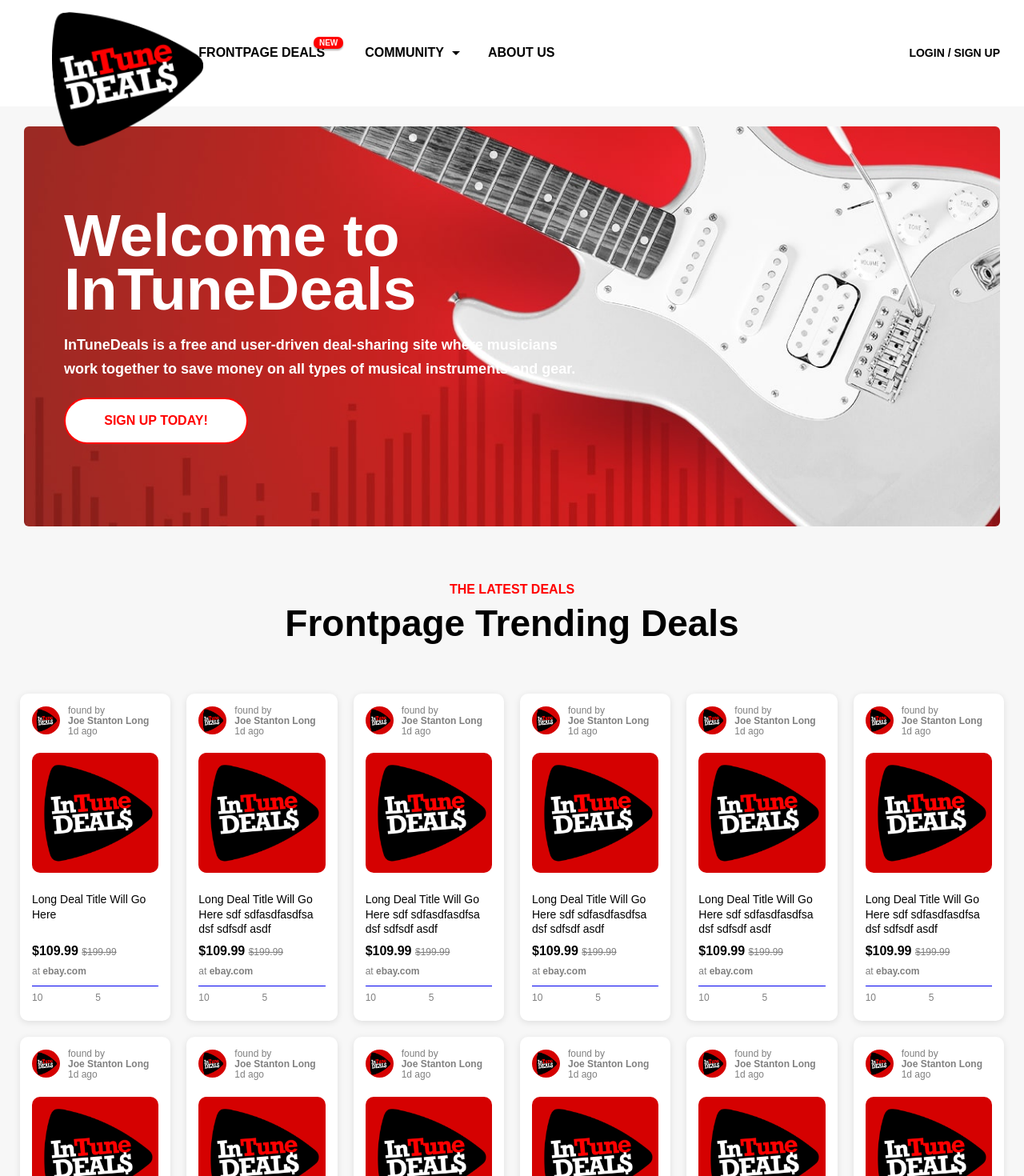
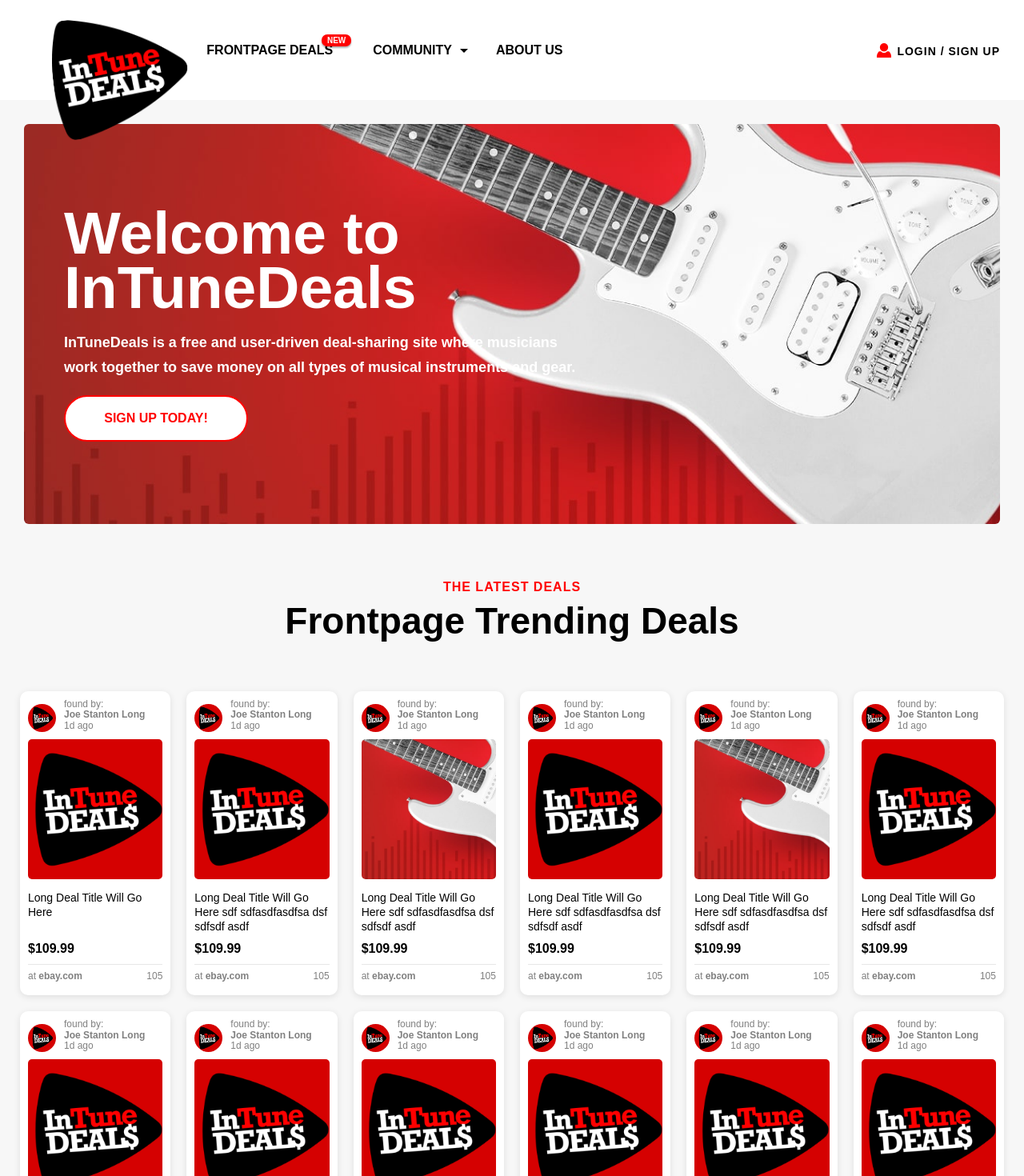
Before and after one commit to JStantonWordPress/intunereact, a React (Create React App) app: page / in a window 1280 px wide. Shown: the top 1470 px of the page at 80% size. Built offline with nearby package versions, Linux system fonts and the light colour scheme; a web font is replaced by a local one.

Commit message:
more homepage updates

```diff
--- a/src/components/Card.js
+++ b/src/components/Card.js
@@ -7,20 +7,24 @@
         <a href={link} className="card">
             <div className="cardAuthor">
                 <img src={authorImage} className="cardAvatar" />
-                <p>found by <strong>{authorName}</strong></p>
+                <p>found by: <strong>{authorName}</strong></p>
                 <p>{date} ago</p>
             </div>
-            <div className="cardImage" style={{backgroundImage: `url(${dealImage})`}}></div>
+
+            {/*<div className="cardImage" style={{backgroundImage: `url(${dealImage})`}}></div>*/}
+
+            <img src={dealImage} class="cardImageSingle" alt="deal image" />
+
             <p className="cardTitle">{dealTitle}</p>
-            <p className="cardPrice">${salePrice} <span>${origPrice}</span></p>
+            <p className="cardPrice">${salePrice}</p>
             <div className="cardFooter">
-                    <p className="cardLocation">at <span>{store}</span></p>
                     <div className="grid grid-bleed align-center cardFooterGrid">
                         <div className="col-6">
-                        <span className="cardVote">{vote}</span>
+                            <p className="cardLocation">at <span>{store}</span></p>
                         </div>
-                        <div className="col-6">
-                        <span className="cardComments">{comments}</span>
+                        <div className="col-6 cardFooterRight">
+                            <span className="cardVote">{vote}</span>
+                            <span className="cardComments">{comments}</span>
                         </div>
                     </div>
             </div>
--- a/src/components/Footer.js
+++ b/src/components/Footer.js
@@ -1,6 +1,6 @@
 import React from "react";
 import {Link} from 'react-router-dom';
-import Logo from "../images/logo.png";
+import Logo from "../images/intunedeals-logo-min.png";
 
 function Footer(){
     return(
@@ -22,11 +22,8 @@
             <div className="footerFluidCopy">
                 <div className="container">
                     <div className="grid">
-                        <div className="col-sm-6">
+                        <div className="col-sm-12">
                             <p>&copy; 2022 Copyright InTuneDeals. <Link to="/privacy">Privacy Policy</Link></p>
-                        </div>
-                        <div className="col-sm-6">
-                            Social Media
                         </div>
                     </div>
                 </div>
--- a/src/components/FrontDeals.js
+++ b/src/components/FrontDeals.js
@@ -2,6 +2,7 @@
 import "../css/frontdeals.css";
 import Card from "../components/Card";
 import Logo from "../images/logo.png";
+import Logo2 from "../images/hero-back-min.jpg";
 import {useState, useEffect} from 'react';
 import axios from "axios";
 
@@ -58,7 +59,7 @@
                         authorName="Joe Stanton Long"
                         date="1d"
                         authorImage={Logo}
-                        dealImage={Logo}
+                        dealImage={Logo2}
                         dealTitle="Long Deal Title Will Go Here  sdf sdfasdfasdfsa dsf sdfsdf asdf"
                         salePrice="109.99"
                         origPrice="199.99"
@@ -88,7 +89,7 @@
                         authorName="Joe Stanton Long"
                         date="1d"
                         authorImage={Logo}
-                        dealImage={Logo}
+                        dealImage={Logo2}
                         dealTitle="Long Deal Title Will Go Here  sdf sdfasdfasdfsa dsf sdfsdf asdf"
                         salePrice="109.99"
                         origPrice="199.99"
--- a/src/components/NavBar.js
+++ b/src/components/NavBar.js
@@ -1,8 +1,7 @@
 import React from "react";
 import {Link} from 'react-router-dom';
 import Logo from "../images/intunedeals-logo-min.png";
-
-import Hamburger from "../components/Burger";
+import Login from "../images/person-icon-min.png";
 
 function NavBar(){
     return(
@@ -28,15 +27,23 @@
                                 <li><Link to="/">Frontpage Deals</Link><span className="new">New</span></li>
                                 <li className="dropdown-item"><a href="https://community.intunedeals.com/">Community</a>
                                     <ul className="dropdown-menu">
-                                        <li><Link to="/about">About</Link></li>
-                                        <li><Link to="/about">About</Link></li>
+                                        <li><a href="https://community.intunedeals.com/c/guitars/7">Guitars</a></li>
+                                        <li><a href="https://community.intunedeals.com/c/amps-effects/9">Amps & Effects</a></li>
+                                        <li><a href="https://community.intunedeals.com/c/basses/8">Basses</a></li>
+                                        <li><a href="https://community.intunedeals.com/c/accessories/14">Accessories</a></li>
+                                        <li><a href="https://community.intunedeals.com/c/recording/10">Recording</a></li>
+                                        <li><a href="https://community.intunedeals.com/c/dj-lighting/11">Live Sound & DJ</a></li>
+                                        <li><a href="https://community.intunedeals.com/c/keyboards-midi/13">Keyboards & Midi</a></li>
+                                        <li><a href="https://community.intunedeals.com/c/drums/12">Drums</a></li>
                                     </ul>
                                 </li>
                                 <li><Link to="/about">About Us</Link></li>
                             </ul>
                         </div>
                         <div className="col-sm-3">
-                            <a className="headerLogin" href="https://community.intunedeals.com/login">Login / Sign up</a>
+                            <a className="headerLogin" href="https://community.intunedeals.com/login">
+                                <img src={Login} className="headerLoginImage" alt="header login icon" />
+                                Login / Sign up</a>
                         </div>
                     </div>
                 </div>
--- a/src/css/card.css
+++ b/src/css/card.css
@@ -1,5 +1,5 @@
 .card{background-color:#fff;position:relative;box-shadow: 0 2px 8px rgb(0 0 0 / 10%);
-    padding:15px;
+    padding:10px;
     border-radius:10px;
     text-decoration: none;
     display:flex;
@@ -16,12 +16,23 @@
     -webkit-flex: 1 1 auto;
     flex: 1 1 auto;
     overflow: hidden;
-
+}
+.cardImageSingle{
+    width:  100%;
+    height: 175px;
+    object-fit: cover;
+    margin-top: 10px;
+    border-radius: 5px;
 }
 .cardPrice{color:#000;font-weight:600;margin:10px 0px;}
 .cardPrice span{font-weight:500;color:gray;font-size:12px;text-decoration: line-through;}
-.cardFooterGrid{border-top:1px solid;margin:0px !important;}
-.cardLocation{color:gray;font-size:12px;line-height:100%;margin-top:0px;}
+.cardFooterGrid{border-top:1px solid #e7e7e7;margin:0px !important;}
+.cardLocation{color:gray;font-size:12px;line-height:100%;margin:0px;}
 .cardLocation span{font-weight:600;}
-.cardVote, .cardComments{color:gray;font-size:12px;line-height:100%;padding:8px 0px;display:block;}
+.cardVote, .cardComments{color:gray;font-size:12px;line-height:100%;padding:8px 0px;display:inline-block;}
 .cardGrid .col-lg-2{padding:10px;}
+.cardFooterRight{text-align: right;}
+
+@media  screen and (max-width: 767px) {
+    .cardImageSingle{height:200px;}
+}
--- a/src/css/global.css
+++ b/src/css/global.css
@@ -14,18 +14,18 @@
 
 /* Header */
 .navDesktop{background-color:#fff;}
-.mainLogo{max-width: 190px;
+.mainLogo{max-width: 170px;
     margin-left: 50px;
-    margin-bottom: -50px;margin-top: 15px;z-index: 10;position: relative;}
-.headerLogin{color:#000;font-weight:700;text-transform: uppercase;font-size:14px;text-decoration: none;margin-left:auto;display:table;margin-right:15px;}
+    margin-bottom: -50px;margin-top: 25px;z-index: 10;position: relative;}
+.headerLogin{color:#000;font-weight:700;text-transform: uppercase;font-size:14px;text-decoration: none;margin-left:auto;display:table;margin-right:15px;letter-spacing: 1px;}
 .headerLogin:hover{color:red;}
 .tablet{background-color:#fff;display:none;}
-.tablet .mainLogo{max-width:80px;}
+.tablet .mainLogo{max-width:60px;}
 .tablet .headerLogin{margin-right:75px;}
-
+.headerLoginImage{display: inline-block;vertical-align: bottom;margin-right: 7px;}
 
 /* Navigation */
-.main-navigation{margin-top:0px;text-align:left;padding-left: 0px;}
+.main-navigation{margin-top:0px;text-align:left;padding-left: 0px;padding-left:10px;}
 .main-navigation li {
     display: block;
     position: relative;
@@ -90,7 +90,8 @@
     background-color:#e7e7e7;
 }
 .dropdown-menu li {
-    border-bottom: 1px solid #e7e7e7;
+    border-top: 1px solid black;
+    margin-top: -1px;
 }
 .new{
     background: red;
@@ -181,7 +182,7 @@
 
 
 
-.titleCopy p{color:red;text-transform: uppercase;font-weight:700;margin:0px;}
+.titleCopy p{color:red;text-transform: uppercase;font-weight:700;margin:0px;letter-spacing: 1px;}
 .titleCopy h2{color:#000;margin:10px 0px;font-size:36px;line-height:100%;}
 .titleCopy a{color: red;
     text-transform: uppercase;
@@ -200,12 +201,12 @@
 
 
 /* Footer */
-.footerFluid{background-color: #313131;text-align:center;padding-top:40px;padding-bottom:40px;}
+.footerFluid{background-color: #171717;text-align:center;padding-top:40px;padding-bottom:40px;}
 .footerFluid ul{list-style-type: none;padding:0px;}
 .footerFluid ul li{display:inline-block;}
 .footerFluid ul li a{color:#fff;font-weight: 700;text-transform: uppercase;padding:10px;text-decoration: none;}
-.footerLogo{max-width:150px;margin:0px auto;}
-.footerFluidCopy{background-color:#000;}
+.footerLogo{max-width:150px;margin:30px auto;}
+.footerFluidCopy{background-color:#000;text-align: center;}
 .footerFluidCopy p{margin:0px;font-size:14px;color:gray;}
 .footerFluidCopy p a{color:gray;}
 
@@ -214,6 +215,7 @@
         font-size: 32px;
     }
     .titleCopy a{padding:10px;}
+    .mainLogo{margin-left:15px;}
 }
 
 @media screen and (max-width:991px) {
@@ -222,6 +224,7 @@
     }
     .bm-burger-button{display:inherit;}
     .tablet{display:inherit;}
+    .mainLogo{margin:10px;max-width:50px;}
 }
 
 @media screen and (max-width:767px) {
--- a/src/css/hero.css
+++ b/src/css/hero.css
@@ -1,5 +1,5 @@
 
-.homeHero{background-image:url('../images/hero-back-min.jpg');min-height:500px;padding:50px;margin-top:10px;border-radius:6px;display:flex;justify-content: center;flex-direction:column;background-size:cover;background-position: center;}
+.homeHero{background-image:url('../images/hero-back-min.jpg');min-height:500px;padding:50px;margin-top:15px;border-radius:6px;display:flex;justify-content: center;flex-direction:column;background-size:cover;background-position: center;}
 .homeHero h1{margin:0px;color:#fff;font-size:75px;max-width:700px;line-height:90%;}
 .homeHero p{font-size: 18px;
     line-height: 170%;
@@ -7,6 +7,12 @@
     max-width: 650px;color:#fff;margin:20px 0px;}
 .homeHero a{color:red;text-transform: uppercase;font-size:16px;padding:18px 20px;border-radius:50px;background-color:#fff;display:table;text-decoration:none;font-weight:700;max-width:230px;text-align:center;border:2px solid red;}
 
+
+@media screen and (max-width:1199px) {
+    .homeHero{box-shadow: inset 0 0 0 1000px rgba(0,0,0,.4);}
+}
+
+
 @media screen and (max-width:767px){
     .homeHero{min-height: 100%;padding:30px;}
     .homeHero h1{font-size:36px;}
--- a/src/css/newsletter.css
+++ b/src/css/newsletter.css
@@ -1,6 +1,9 @@
-.newsLetter{background-color:#000;display: flex;
+.newsLetter{background-image:url('../images/subscribe-back-min.jpg');
+    background-position: center;
+    background-size: cover;
+    display: flex;
     justify-content: center;
-    flex-direction: column;min-height:300px;}
+    flex-direction: column;min-height:350px;margin-top:50px;margin-bottom: -15px;}
 .newsLetter h2{color:#fff;text-align: center;margin:0px;font-size:40px;}
 .newsLetter p{color:#fff;text-align: center;line-height:160%;font-weight:500;margin-top:10px;}
 .newsLetterForm{text-align:center;margin-top:20px;}
@@ -21,5 +24,5 @@
 }
 
 @media screen and (max-width:767px){
-    .newsLetter{min-height:100%;}
+    .newsLetter{min-height:100%;margin-top: 0px;margin-bottom: 15px;background-position: left;}
 }
```
